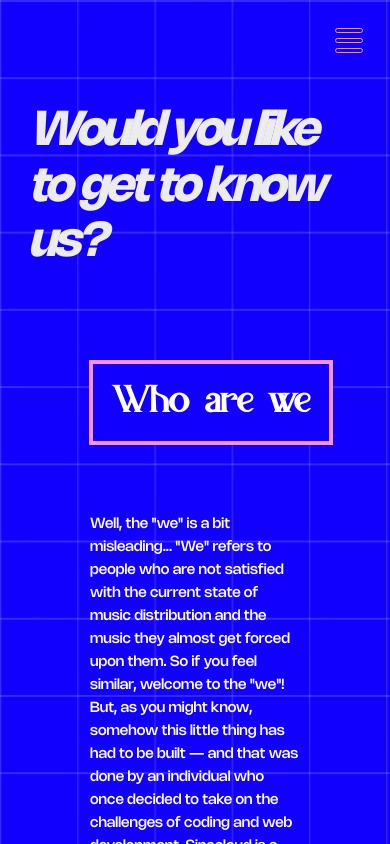
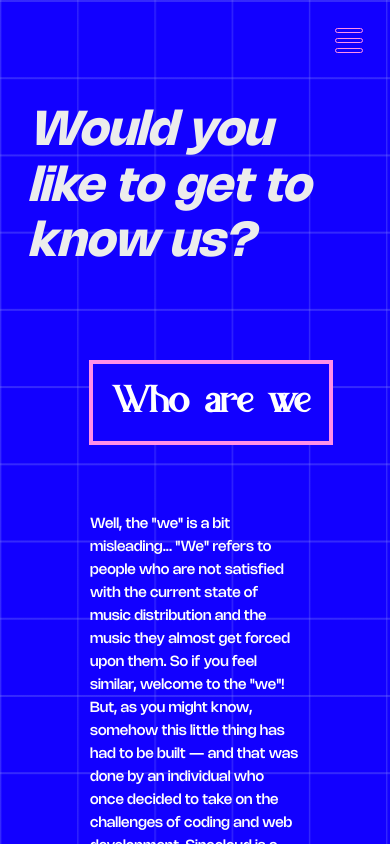
Before and after one commit to heckspoiler/sinecloud_frontend, a React (Create React App) app: page /#/about in a window 390 px wide. Shown: the top 844 px of the page. Built offline with nearby package versions, Linux system fonts and the light colour scheme; no server answers.

Commit message:
minor changes again last deploy

```diff
--- a/src/Components/About/About.css
+++ b/src/Components/About/About.css
@@ -62,6 +62,7 @@
 
 @media screen and (max-width: 540px) {
 
+
       .about_container {
             height: 100%;
       }
--- a/src/index.css
+++ b/src/index.css
@@ -36,6 +36,7 @@ html {
   h1 {
 
     font-size: 3rem !important;
+    letter-spacing: 0 !important;
 
   }
 
@@ -50,6 +51,7 @@ html {
   h1 {
 
     font-size: 3rem !important;
+    letter-spacing: 0;
 
   }
 
```
